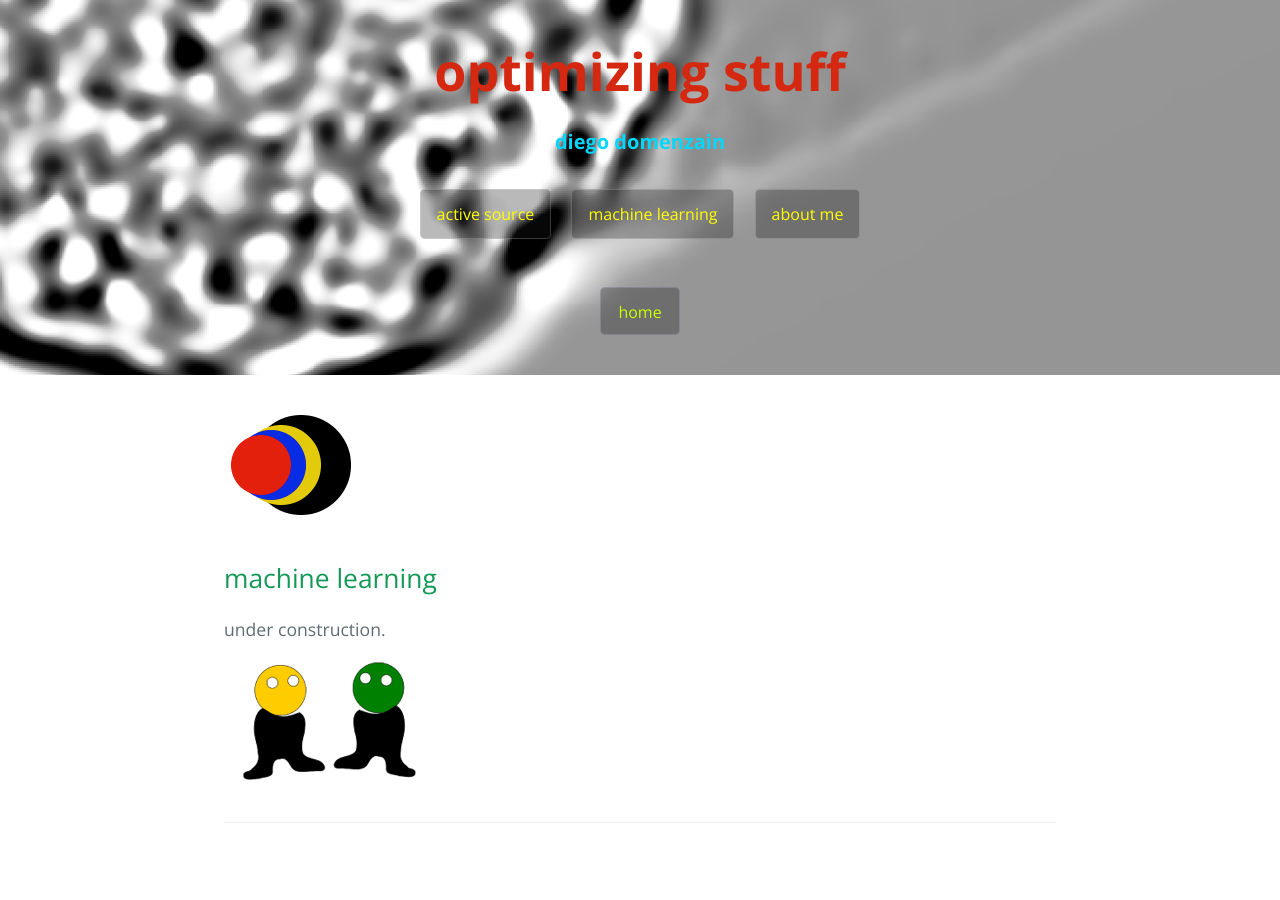
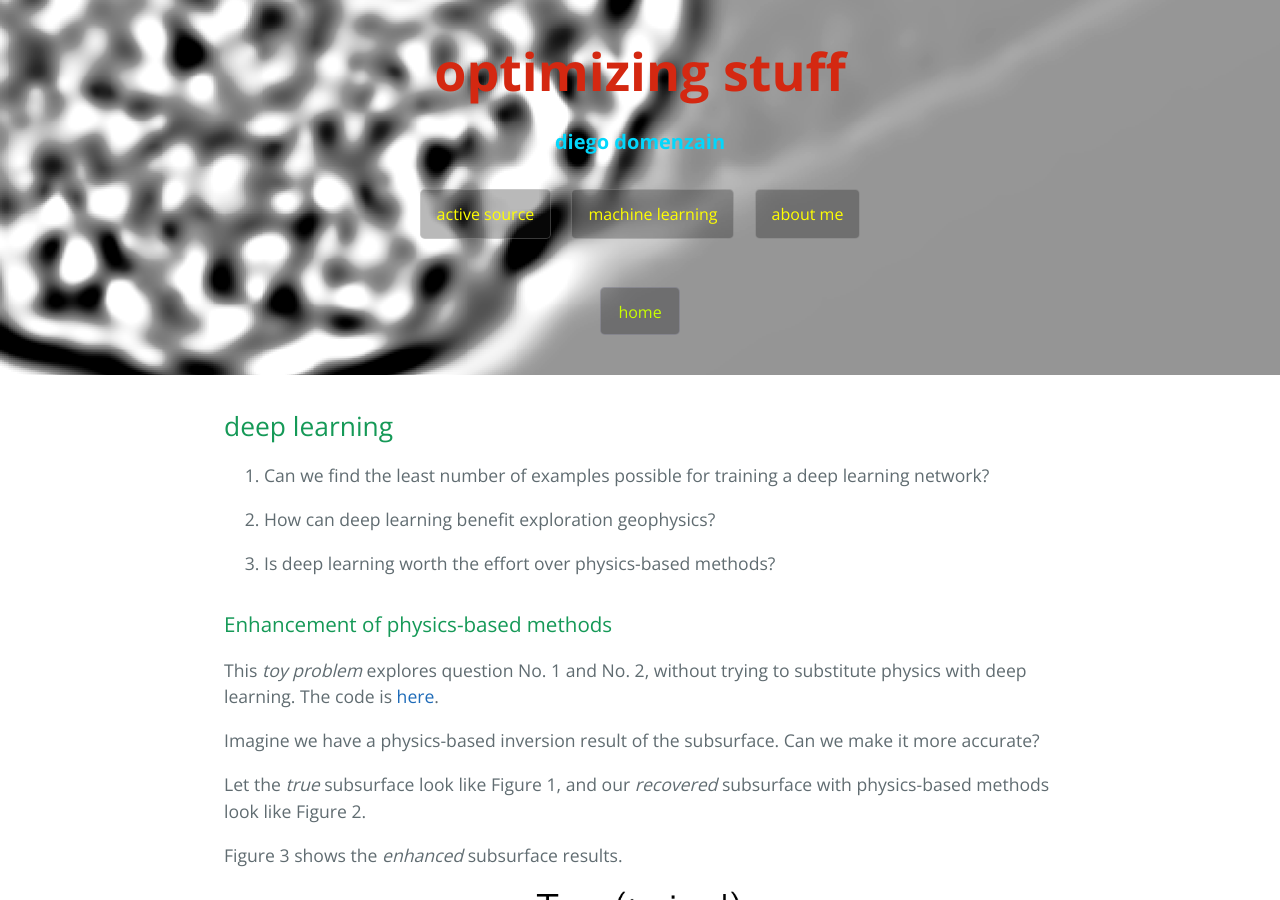
Before and after one commit to diegozain/diegozain.github.io, a Jekyll site: the page built from machine-learning.md, in a window 1280 px wide and 900 px high. Built offline with Jekyll 4.4.1, drawn with Linux system fonts in a browser that asks for light colours; our own code applies the rules of GitHub Pages for plain Markdown files; some of the changed text lies outside the part shown.

Commit message:
machine learning

```diff
--- a/machine-learning.md
+++ b/machine-learning.md
@@ -2,10 +2,34 @@
 layout: default
 ---
 
-[![](images/diegozain.png)](./)
+## deep learning
 
-## machine learning
+1. Can we find the least number of examples possible for training a deep learning network?
 
-under construction.
+1. How can deep learning benefit exploration geophysics?
 
-[![](images/dudes.png)](./)
+1. Is deep learning worth the effort over physics-based methods?
+
+### Enhancement of physics-based methods
+
+This _toy problem_ explores question No. 1 and No. 2, without trying to substitute physics with deep learning. The code is [here](https://github.com/diegozain/alles/tree/master/projects/deep-learning/pic2pic).
+
+Imagine we have a physics-based inversion result of the subsurface. Can we make it more accurate?
+
+Let the _true_ subsurface look like Figure 1, and our _recovered_ subsurface with physics-based methods look like Figure 2.
+
+Figure 3 shows the _enhanced_ subsurface results.
+
+![](images/pic2pic_true-.png)
+
+![](images/pic2pic_obse-.png)
+
+![](images/pic2pic_reco-.png)
+
+We only used 24 training subsurface models. Can we use this _learning machine_ on other subsurface models?
+
+Figure 4 shows subsurface models that were not used during training. Figure 5 shows the recovered models from the _learning machine_.
+
+![](images/pic2pic_test_x-.png)
+
+![](images/pic2pic_test_y-.png)
```
Also changed, not shown: images/pic2pic_obse-.png (added), images/pic2pic_reco-.png (added), images/pic2pic_test_x-.png (added), images/pic2pic_test_y-.png (added), images/pic2pic_true-.png (added).
